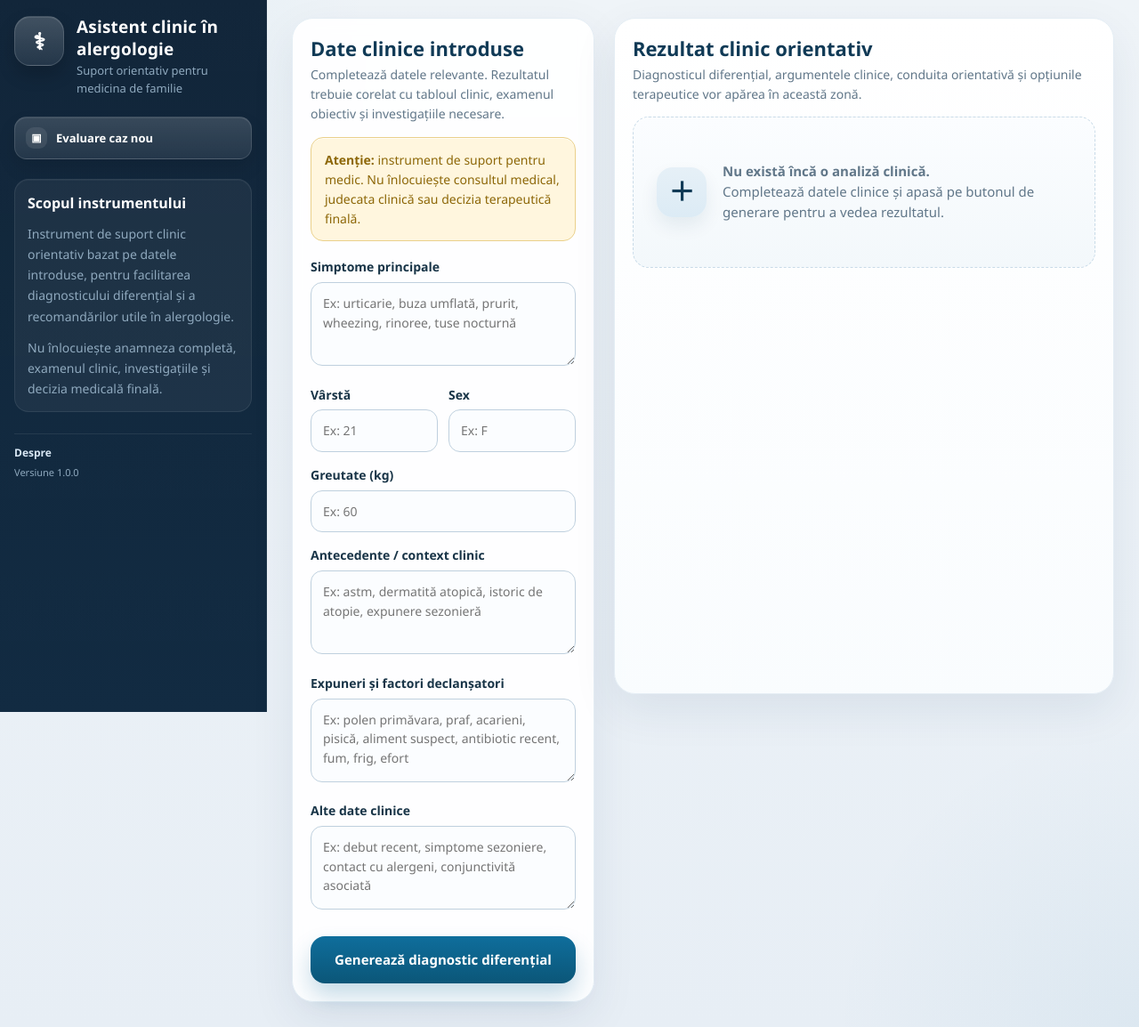
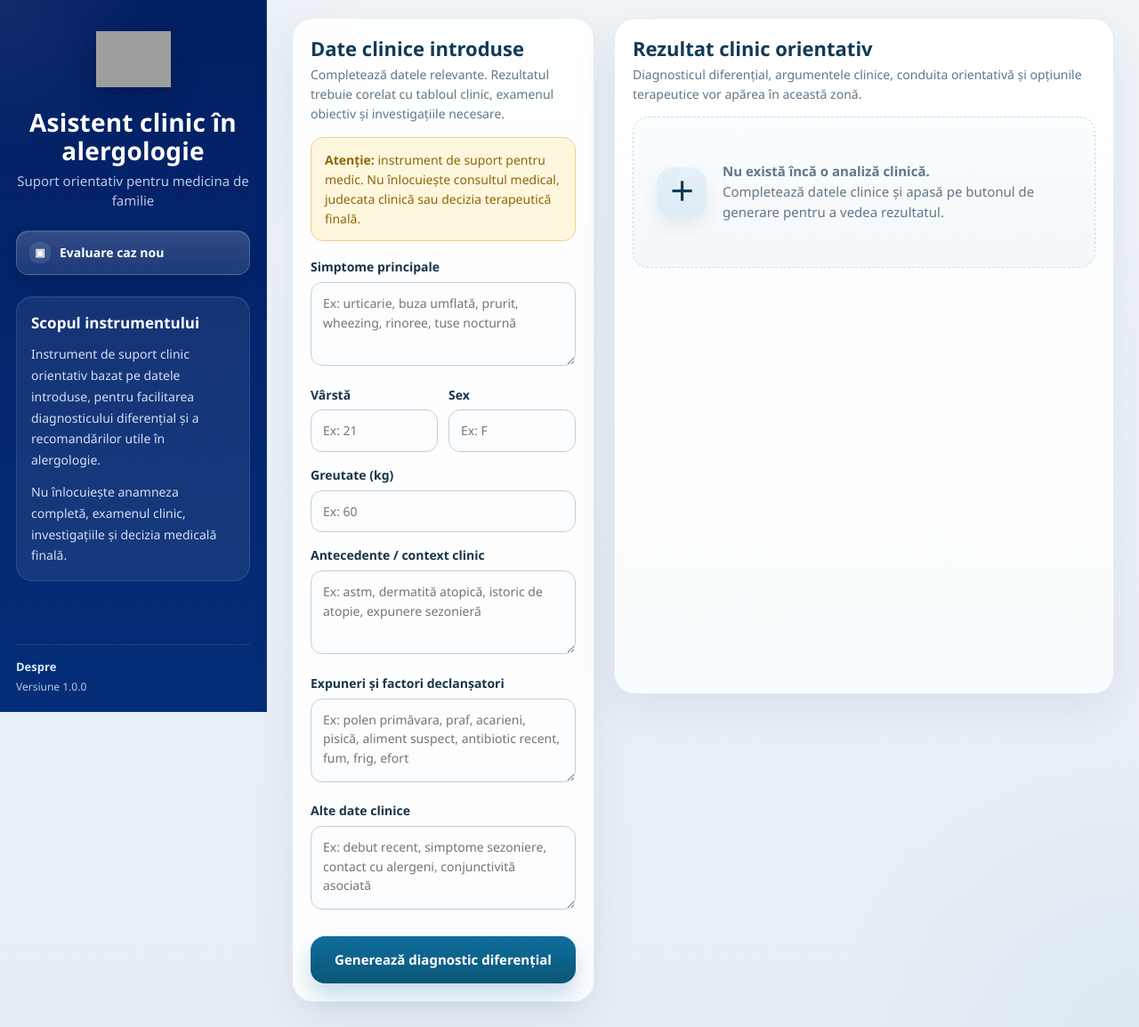
Before and after one commit to claudiurazvanchipaila-star/ChatBot-Asistent-Alergologie, a Flask app: page / in a window 1280 px wide. Shown: the whole page at 89% size. Run offline with Flask 3, Linux system fonts and the light colour scheme; grey boxes are pictures that could not be loaded.

Commit message:
update sidebar logo layout and color

```diff
--- a/static/style.css
+++ b/static/style.css
@@ -4,10 +4,10 @@
     --panel: #ffffff;
     --panel-soft: #f8fbfd;
     --panel-muted: #f1f6fa;
-    --sidebar: #0d2236;
-    --sidebar-soft: #122b42;
+    --sidebar: #031f63;
+    --sidebar-soft: #052d78;
     --sidebar-text: #d9e8f5;
-    --sidebar-muted: #8fa9be;
+    --sidebar-muted: #b8c8e6;
     --border: #d7e2eb;
     --border-soft: #e4edf4;
     --text: #183447;
@@ -72,14 +72,14 @@ select {
 
 .app-sidebar {
     background:
-        linear-gradient(180deg, rgba(255,255,255,0.02), rgba(255,255,255,0.00)),
+        radial-gradient(circle at top left, rgba(255,255,255,0.06), transparent 20%),
         linear-gradient(180deg, var(--sidebar) 0%, var(--sidebar-soft) 100%);
     color: var(--sidebar-text);
-    padding: 18px 16px 16px;
+    padding: 24px 18px 18px;
     display: flex;
     flex-direction: column;
-    gap: 14px;
-    border-right: 1px solid rgba(255,255,255,0.06);
+    gap: 16px;
+    border-right: 1px solid rgba(255,255,255,0.08);
     position: sticky;
     top: 0;
     height: 100vh;
@@ -93,46 +93,49 @@ select {
     margin-bottom: 8px;
 }
 
-.sidebar-brand-icon {
-    width: 56px;
-    height: 56px;
-    border-radius: 18px;
-    background: linear-gradient(180deg, rgba(255,255,255,0.20), rgba(255,255,255,0.08));
-    border: 1px solid rgba(255,255,255,0.14);
+.sidebar-brand-vertical {
     display: flex;
+    flex-direction: column;
     align-items: center;
-    justify-content: center;
-    font-size: 26px;
-    font-weight: 800;
-    color: #ffffff;
-    flex-shrink: 0;
-    box-shadow:
-        inset 0 1px 0 rgba(255,255,255,0.10),
-        0 10px 20px rgba(0,0,0,0.18);
+    gap: 14px;
+    margin-bottom: 6px;
+    text-align: center;
+}
+
+.sidebar-logo-image {
+    width: 84px;
+    height: 84px;
+    object-fit: contain;
+    display: block;
+    filter: drop-shadow(0 6px 14px rgba(0, 0, 0, 0.22));
 }
 
 .sidebar-brand-text {
     min-width: 0;
 }
 
+.sidebar-brand-text-centered {
+    text-align: center;
+}
+
 .sidebar-title {
-    font-size: 19px;
+    font-size: 28px;
     font-weight: 900;
     color: #ffffff;
-    line-height: 1.3;
-    margin-bottom: 3px;
+    line-height: 1.14;
+    margin-bottom: 6px;
     letter-spacing: 0.2px;
 }
 
 .sidebar-subtitle {
-    font-size: 13px;
+    font-size: 15px;
     color: var(--sidebar-muted);
     line-height: 1.5;
 }
 
 .sidebar-nav {
     display: grid;
-    gap: 8px;
+    gap: 10px;
     margin-bottom: 2px;
 }
 
@@ -140,12 +143,12 @@ select {
     display: flex;
     align-items: center;
     gap: 10px;
-    padding: 11px 12px;
+    padding: 12px 14px;
     border-radius: 14px;
     color: var(--sidebar-text);
-    background: rgba(255,255,255,0.03);
-    border: 1px solid rgba(255,255,255,0.04);
-    font-size: 13px;
+    background: rgba(255,255,255,0.05);
+    border: 1px solid rgba(255,255,255,0.08);
+    font-size: 14px;
     font-weight: 700;
     cursor: pointer;
     user-select: none;
@@ -154,15 +157,15 @@ select {
 
 .sidebar-nav-item:hover {
     transform: translateY(-1px);
-    background: rgba(255,255,255,0.06);
-    border-color: rgba(255,255,255,0.10);
+    background: rgba(255,255,255,0.09);
+    border-color: rgba(255,255,255,0.14);
 }
 
 .sidebar-nav-item.active {
-    background: linear-gradient(180deg, rgba(255,255,255,0.16), rgba(255,255,255,0.08));
-    border-color: rgba(255,255,255,0.12);
+    background: linear-gradient(180deg, rgba(255,255,255,0.18), rgba(255,255,255,0.10));
+    border-color: rgba(255,255,255,0.18);
     color: #ffffff;
-    box-shadow: inset 0 1px 0 rgba(255,255,255,0.08), 0 10px 20px rgba(0,0,0,0.10);
+    box-shadow: inset 0 1px 0 rgba(255,255,255,0.10), 0 10px 20px rgba(0,0,0,0.12);
 }
 
 .nav-icon {
@@ -172,7 +175,7 @@ select {
     display: inline-flex;
     align-items: center;
     justify-content: center;
-    background: rgba(255,255,255,0.09);
+    background: rgba(255,255,255,0.10);
     color: #ffffff;
     font-size: 12px;
     flex-shrink: 0;
@@ -180,16 +183,16 @@ select {
 
 .sidebar-info-card {
     margin-top: 6px;
-    border-radius: 16px;
-    padding: 14px;
-    background: rgba(255,255,255,0.05);
-    border: 1px solid rgba(255,255,255,0.08);
+    border-radius: 18px;
+    padding: 16px;
+    background: rgba(255,255,255,0.07);
+    border: 1px solid rgba(255,255,255,0.10);
     color: var(--sidebar-text);
     box-shadow: inset 0 1px 0 rgba(255,255,255,0.05);
 }
 
 .sidebar-info-title {
-    font-size: 16px;
+    font-size: 17px;
     font-weight: 900;
     color: #ffffff;
     margin-bottom: 10px;
@@ -198,8 +201,8 @@ select {
 .sidebar-info-card p {
     margin: 0 0 12px;
     font-size: 14px;
-    color: var(--sidebar-muted);
-    line-height: 1.65;
+    color: #d2def2;
+    line-height: 1.7;
 }
 
 .sidebar-info-card p:last-child {
@@ -207,20 +210,20 @@ select {
 }
 
 .sidebar-footer {
-    margin-top: 10px;
-    padding-top: 12px;
-    border-top: 1px solid rgba(255,255,255,0.08);
+    margin-top: auto;
+    padding-top: 14px;
+    border-top: 1px solid rgba(255,255,255,0.10);
 }
 
 .sidebar-footer-item {
-    font-size: 12px;
+    font-size: 13px;
     font-weight: 700;
     color: var(--sidebar-text);
-    margin-bottom: 3px;
+    margin-bottom: 4px;
 }
 
 .sidebar-version {
-    font-size: 11px;
+    font-size: 12px;
     color: var(--sidebar-muted);
 }
 
@@ -1043,13 +1046,13 @@ textarea {
     .med-title {
         font-size: 19px;
     }
+
+    .sidebar-title {
+        font-size: 24px;
+    }
 }
 
 @media (max-width: 640px) {
-    .sidebar-brand {
-        align-items: flex-start;
-    }
-
     .guide-card-header,
     .premium-empty,
     .diff-top-row {
@@ -1069,4 +1072,17 @@ textarea {
         min-width: auto;
         width: calc(100% - 32px);
     }
+
+    .sidebar-logo-image {
+        width: 72px;
+        height: 72px;
+    }
+
+    .sidebar-title {
+        font-size: 22px;
+    }
+
+    .sidebar-subtitle {
+        font-size: 14px;
+    }
 }
--- a/templates/index.html
+++ b/templates/index.html
@@ -9,9 +9,9 @@
 <body>
     <div class="dashboard-shell">
         <aside class="app-sidebar">
-            <div class="sidebar-brand">
-                <div class="sidebar-brand-icon">⚕</div>
-                <div class="sidebar-brand-text">
+            <div class="sidebar-brand sidebar-brand-vertical">
+                <img src="/static/logo_sidebar.png" alt="Logo Asistent clinic în alergologie" class="sidebar-logo-image">
+                <div class="sidebar-brand-text sidebar-brand-text-centered">
                     <div class="sidebar-title">Asistent clinic în alergologie</div>
                     <div class="sidebar-subtitle">Suport orientativ pentru medicina de familie</div>
                 </div>
```
